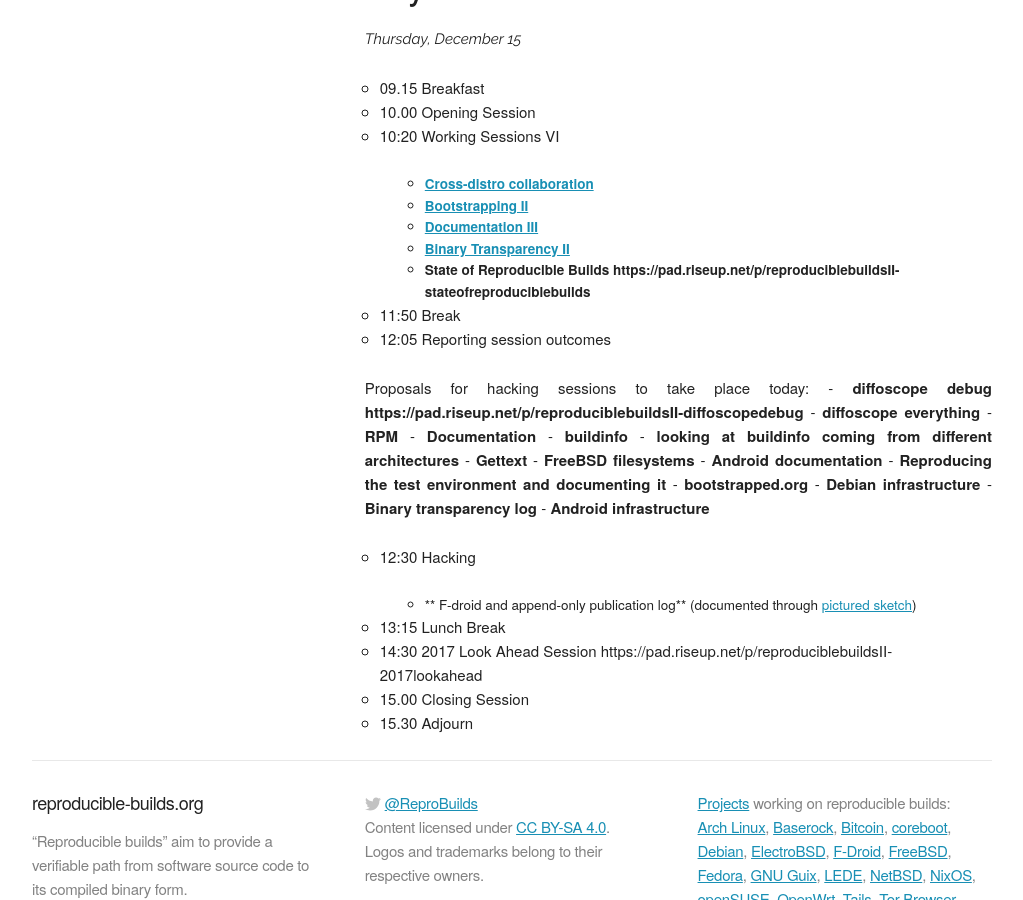
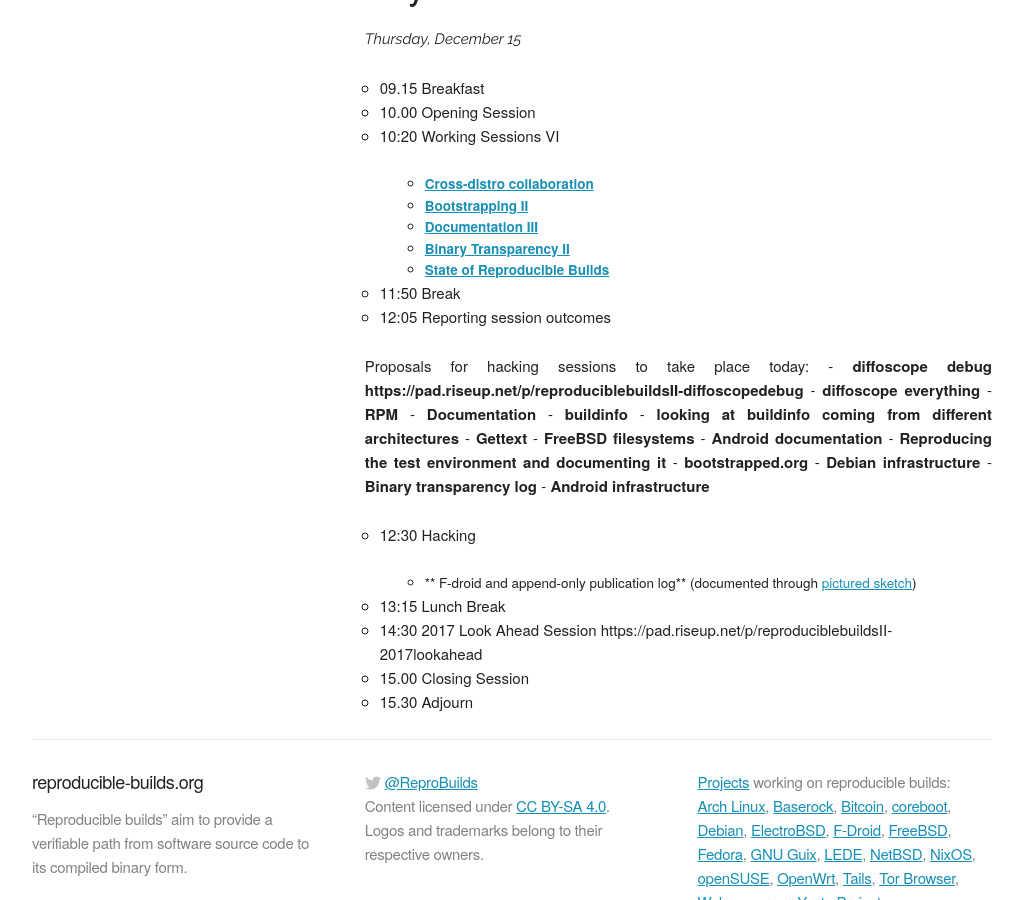
Before and after one commit to prototypefund/reproducible-website, a Jekyll site: the page built from _events/berlin2016/agenda.md, in a window 1280 px wide and 900 px high, scrolled down 2576 px. Shown: the whole window, without its empty margins (128-1151 px from the left). Built offline with Jekyll 4.4.1, drawn with Linux system fonts in a browser that asks for light colours; some web fonts are replaced; some of the changed lines change nothing that is shown.

Commit message:
berlin2016: link State-of-Reproducible-Builds in agenda<
Signed-off-by: Holger Levsen <holger@layer-acht.org>

```diff
--- a/_events/berlin2016/agenda.md
+++ b/_events/berlin2016/agenda.md
@@ -129,7 +129,7 @@
      -   **[Bootstrapping II]({{ "/events/berlin2016/bootstrappingII/" | prepend: site.baseurl }})**
      -   **[Documentation III]({{ "/events/berlin2016/documentationIII/" | prepend: site.baseurl }})**
      -   **[Binary Transparency II]({{ "/events/berlin2016/binarytransparencyII/" | prepend: site.baseurl }})**
-     -   **State of Reproducible Builds https://pad.riseup.net/p/reproduciblebuildsII-stateofreproduciblebuilds**
+     -   **[State of Reproducible Builds]({{ "/events/berlin2016/stateofreproduciblebuilds/" | prepend: site.baseurl }})**
 
 *    11:50 Break
 *    12:05 Reporting session outcomes
```
